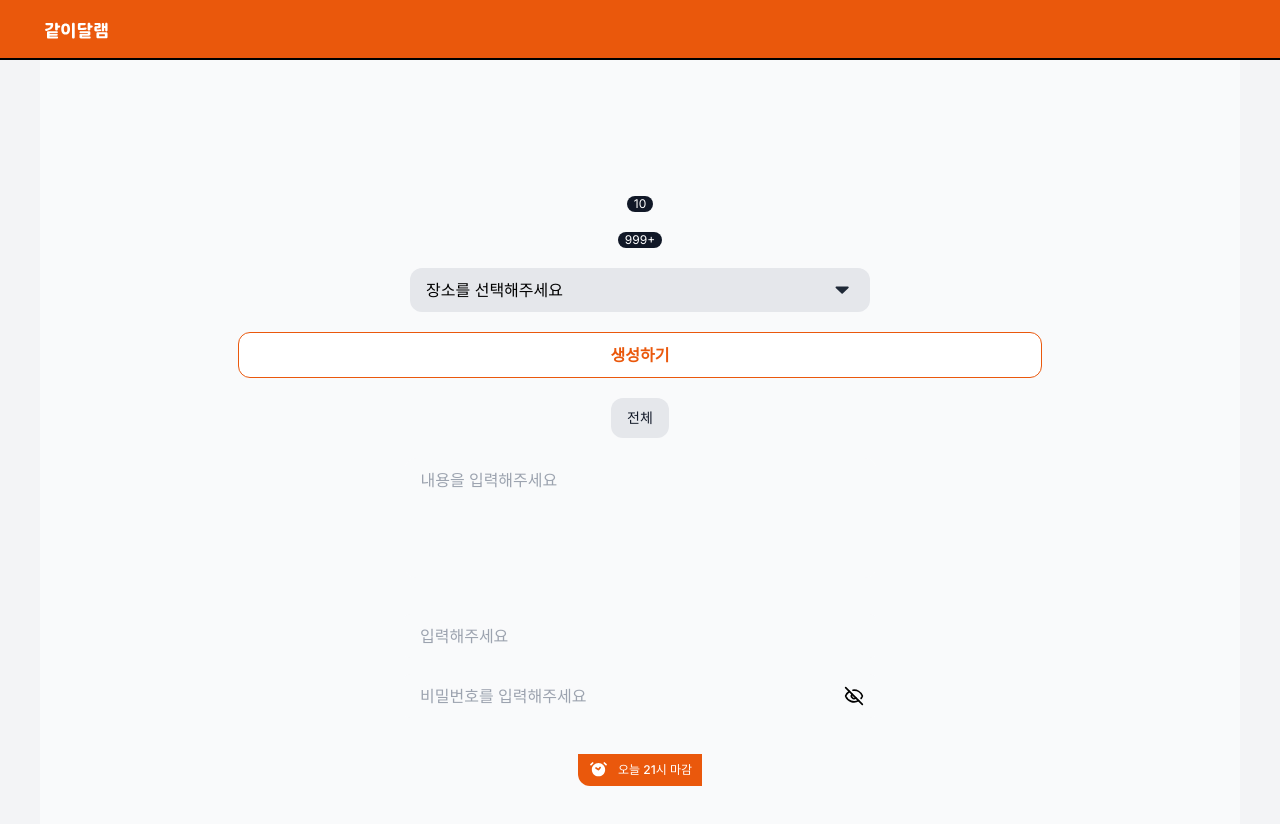
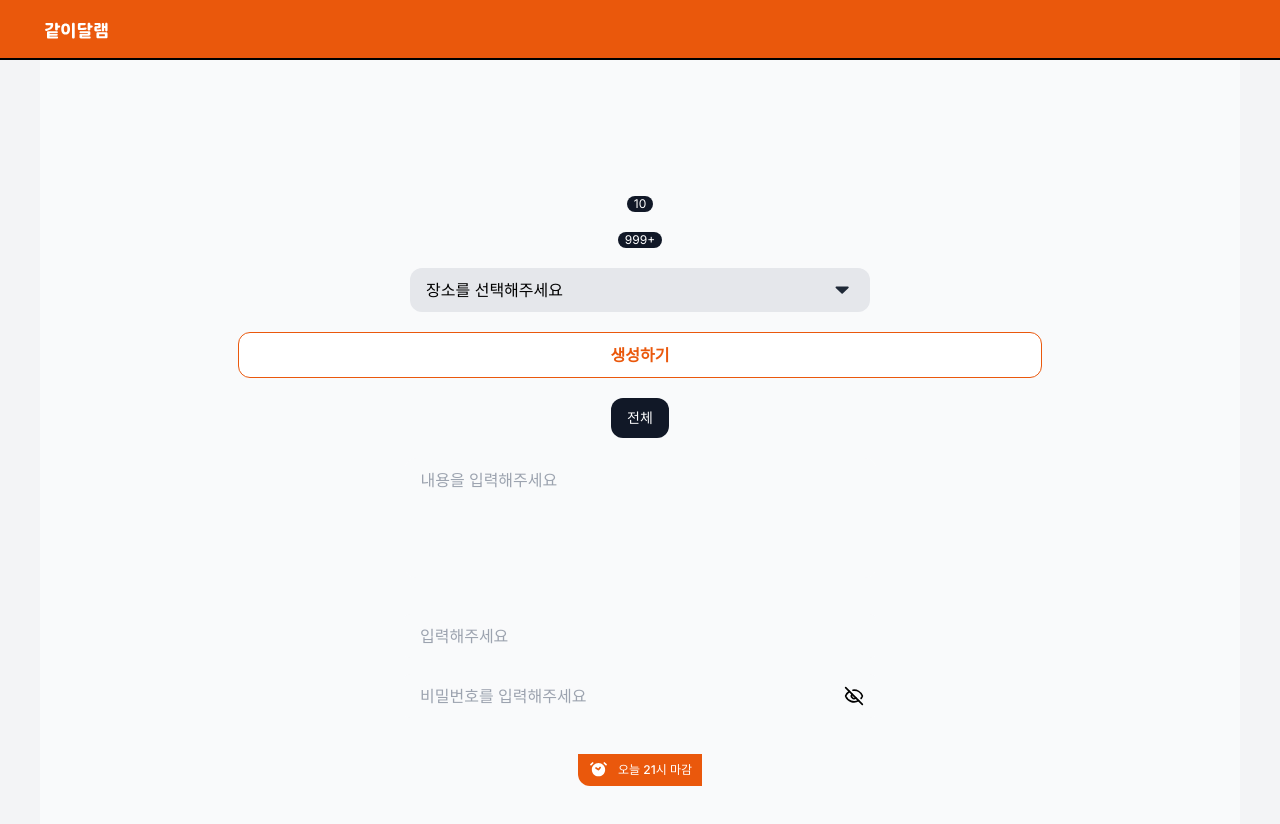
Before and after one commit to yeonna18k/relax-together-front, a Next.js app: page / in a window 1280 px wide. Shown: the top 824 px of the page. Built offline with nearby package versions, Linux system fonts and the light colour scheme.

Commit message:
feat: chip component 테스트 추가

```diff
--- a/src/app/page.tsx
+++ b/src/app/page.tsx
@@ -19,7 +19,7 @@ export default function Home() {
       <CommonButton variant="outlined" size="lg">
         생성하기
       </CommonButton>
-      <Chip selected={false}>전체</Chip>
+      <Chip selected={true}>전체</Chip>
       <InputText placeholder="내용을 입력해주세요" />
       <CommonInput />
       <TagClock message="오늘 21시 마감" variant="default" />
--- a/src/shared/common/ui/chip/index.tsx
+++ b/src/shared/common/ui/chip/index.tsx
@@ -12,9 +12,9 @@ interface ChipProps {
 
 export default function Chip({ selected, children }: ChipProps) {
   return (
-    <div
+    <button
       className={cn(
-        `h-10 cursor-pointer content-center rounded-xl px-3 text-sm font-medium md:px-4`,
+        `h-10 content-center rounded-xl px-3 text-sm font-medium md:px-4`,
         {
           'bg-gray-900 text-white': selected,
           'bg-gray-200 text-gray-900': !selected,
@@ -22,6 +22,6 @@ export default function Chip({ selected, children }: ChipProps) {
       )}
     >
       {children}
-    </div>
+    </button>
   );
 }
```
Also changed, not shown: 1 other file (tests, documents, lock files or other folders).
